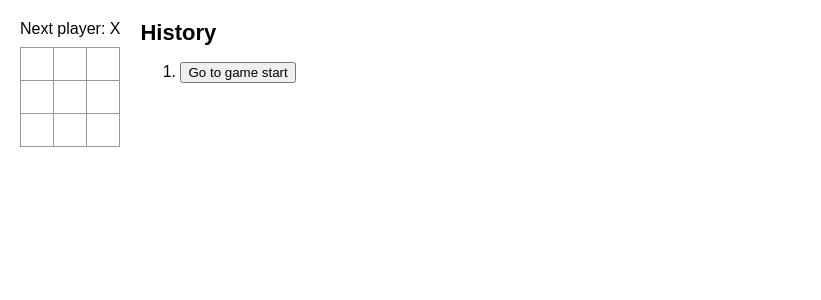
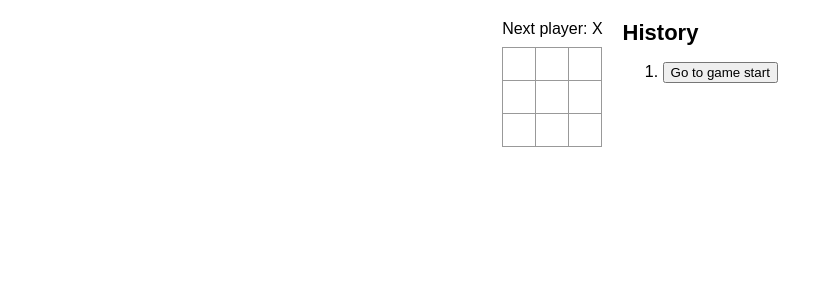
Before and after one commit to AlexDaGreat555/react-tic-tac-toe-tut, a React (Create React App) app: page / in a window 1280 px wide. Shown: the top 300 px of the page, without its empty margins (0-821 px from the left). Built offline with nearby package versions, Linux system fonts and the light colour scheme.

Commit message:
Centered Game

```diff
--- a/src/styles.css
+++ b/src/styles.css
@@ -90,3 +90,9 @@ body {
 .game-info {
   margin-left: 20px;
 }
+
+#root {
+  display: flex;
+  flex-direction: column;
+  align-items: center;
+}
```
